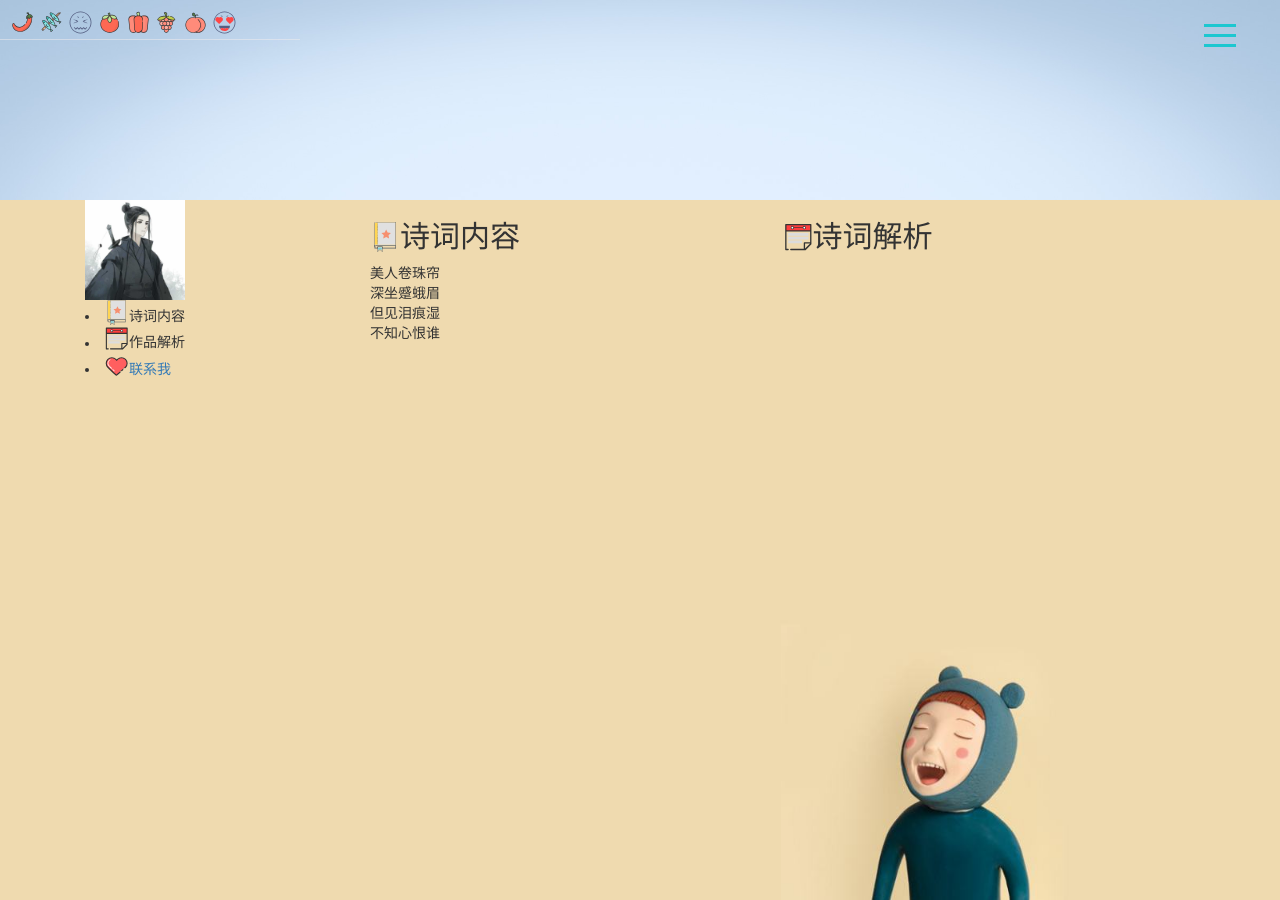
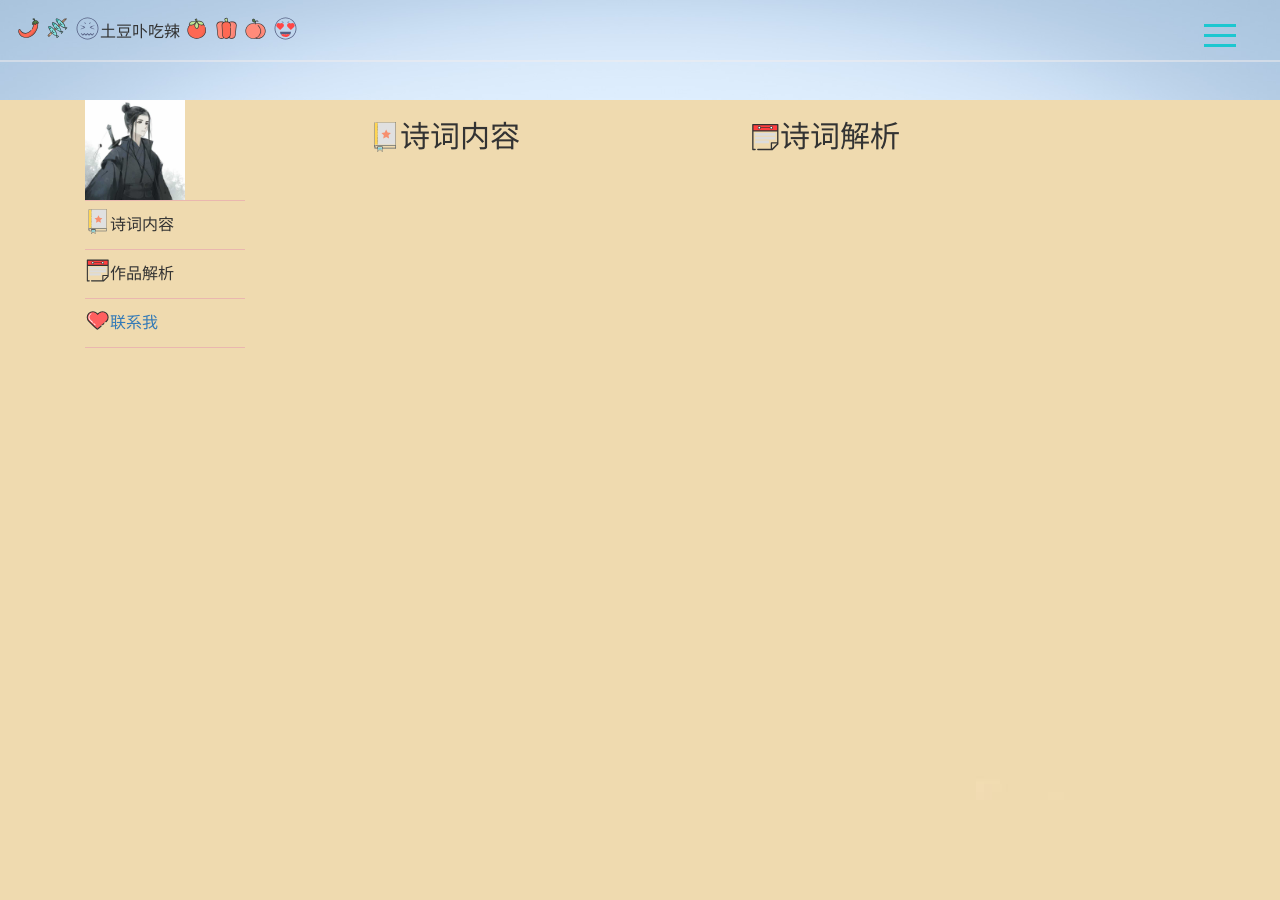
Before and after one commit to Pooo-hxp/poetry, a PHP site: page /axios/info/show.html in a window 1280 px wide. After the commit the page ends 348 px from the top, so only its background shows below. Run offline with PHP 8.4, Linux system fonts and the light colour scheme; some libraries are stand-ins or nearby versions.

Commit message:
更新视图界面

```diff
--- a/Tangshi/axios/info/css/data.css
+++ b/Tangshi/axios/info/css/data.css
@@ -1,33 +1,37 @@
 * {
     padding: 0px;
     margin: 0px;
+    font-size: 16px;
 }
 
 .header{
-    padding: 10px;
-    width: 300px;
-    height: 40px;
-    border-bottom: 1px solid rgba(243, 237, 237,0.5);
+    padding: 1em;
+    border-bottom: 2px solid rgba(243, 237, 237,0.5);
 }
 
 body{
-    background: url(/img/bg520.jpg) no-repeat 0 0;
-    background-size: cover;
+    background: url(https://www.xipengheng.cn/Tangshi/img/bg520.jpg);
 }
+
+ul li{
+    list-style: none;
+    border-bottom: 1px solid rgba(233, 175, 175, 0.8);
+ }
+
 .head{
     width: 100%;
-    height: 200px;
-    background: url(/img/data_bg.jpg) no-repeat;
+    height: 10rem;
+    background: url(https://www.xipengheng.cn/Tangshi/img/data_bg.jpg) no-repeat;
     background-size: 100%;
 }
-
-.center_note{
-    float: left;
-    width: 50%;
-    height: 700px;
+.hxp-li-margin li{
+    line-height:3em;
+    width: 10em;
 }
-.center_life{
-    float: left;
-    width: 50%;
-    height: 700px;
+.hxp-fontfamily{
+    font-family: STXingkai;
 }
+.hxp-size-{
+    height: 20em;
+    overflow-x: hidden;
+}
--- a/Tangshi/axios/info/info.js
+++ b/Tangshi/axios/info/info.js
@@ -1,3 +1,88 @@
 (function () {
     $.fatNav();
+    $('.hxp-size-').niceScroll({
+        cursorcolor: "skyblue",//#CC0071 光标颜色
+        cursoropacitymax: 0.5, //改变不透明度非常光标处于活动状态（scrollabar“可见”状态），范围从1到0
+        touchbehavior: false, //使光标拖动滚动像在台式电脑触摸设备
+        cursorwidth: "6px", //像素光标的宽度
+        cursorborder: "0", //     游标边框css定义
+        cursorborderradius: "3px",//以像素为光标边界半径
+        autohidemode: true //是否隐藏滚动条
+    });
+    let obj = JSON.parse(window.localStorage.getItem('obj'));
+    console.log(obj);/*接受前页面传来的数据*/
+    let content = obj.content.split('。');
+    content.pop();/*去掉空行并格式化诗词*/
+    let title = obj.title;
+    let author = obj.author;
+    if(obj.translation){
+        var translation=obj.translation.replace(/<\/p>/g,"").split('。');
+        /*去掉字符串末尾那个讨厌的换行标签并格式化释义*/
+        var appreciation=obj.appreciation.replace(/<\/p>/g,"");
+    }else{
+        var  translation=['未检索到'];
+        var appreciation='未检索到';
+    }
+
+
+    var vm1 = new Vue({
+        el: '.app1 ',
+        data: {
+        },
+        methods: {
+        },
+        components: {
+            hxp_content: {
+                template: '#hxp-content-info',
+                data: function () {
+                    return {
+                        title: title,
+                        author: author,
+                        content: content,
+                    }
+                },
+                methods: {
+                },
+            },
+
+        }
+    });
+    var vm2 = new Vue({
+        el: '.app2',
+        data: {
+        },
+        methods: {
+        },
+        components: {
+            hxp_translation: {
+                template: '#hxp-translation-info',
+                data: function () {
+                    return {
+                        title: title,
+                        author:author,
+                        translation: translation,
+                    }
+                },
+                methods: {
+                },
+            },
+        }
+    })
+    var vm3 = new Vue({
+        el: '.app3',
+        data: {
+        },
+        methods: {
+        },
+        components: {
+            hxp_appreciation: {
+                template: '#hxp-appreciation-info',
+                data: function () {
+                    return {
+                        appreciation:appreciation,
+                    }
+                },
+            },
+        }
+    })
 }());
--- a/Tangshi/axios/info/show.html
+++ b/Tangshi/axios/info/show.html
@@ -9,7 +9,7 @@
     <link rel="stylesheet" href="/css/fonts.css">
     <link rel="stylesheet" href="css/jquery.fatNav.css">
     <link rel="stylesheet" href="css/data.css">
-    <title>Document</title>
+    <title>Hi、土豆</title>
 </head>
 
 <body>
@@ -23,15 +23,12 @@
             </svg>
             <svg class="icon" style="font-size: 25px;">
                 <use xlink:href="#icon-haipabiaoqing"></use>
-            </svg>
+            </svg><span class="hxp-fontfamily">土豆卟吃辣</span>
             <svg class="icon" style="font-size: 25px;">
                 <use xlink:href="#icon-fanqie"></use>
             </svg>
             <svg class="icon" style="font-size: 25px;">
                 <use xlink:href="#icon-nangua-"></use>
-            </svg>
-            <svg class="icon" style="font-size: 25px;">
-                <use xlink:href="#icon-putao-"></use>
             </svg>
             <svg class="icon" style="font-size: 25px;">
                 <use xlink:href="#icon-taozi-"></use>
@@ -44,21 +41,21 @@
         <div class="fat-nav">
             <div class="fat-nav__wrapper">
                 <ul>
-                    <li><a href="/index.html">Home</a></li>
-                    <li><a href="#about" class="scroll">About Me</a></li>
-                    <li><a href="#services" class="scroll">My Services</a></li>
-                    <li><a href="#skills" class="scroll">My Skills</a></li>
-                    <li><a href="#gallery" class="scroll">My projects</a></li>
-                    <li><a href="#stats" class="scroll">Stats</a></li>
-                    <li><a href="#contact" class="scroll">Contact</a></li>
+                    <li><a href="https://www.xipengheng.cn/Tangshi" class="scroll">返回</a></li>
+                    <li><a href="https://www.xipengheng.cn" class="scroll">我的博客</a></li>
+                    <li><a href="https://www.xipengheng.cn/music/" class="scroll">音乐（PC端）</a></li>
+                    <li><a href="https://github.com/GitHpotato" class="scroll">GitHub</a></li>
+                    <li><a href="mailto:hengxipeng@163.com" class="scroll">联系我</a></li>
                 </ul>
             </div>
         </div>
     </div>
     <div class="container">
-        <div class="col-md-3 hidden-xs ">
-            <div>
-                <div><img src="/img/foo.jpg" alt="图片资源不存在" width='100px' height="100px"></div>
+        <div class="col-md-3 hxp-li-">
+            <ul class="text-left hxp-li-margin">
+                <li>
+                    <img src="/img/foo.jpg" alt="图片资源不存在" width='100px' height="100px">
+                </li>
                 <li><svg class="icon" style="font-size: 25px;">
                         <use xlink:href="#icon-BOOKMARKINGSERVICES"></use>
                     </svg>诗词内容</li>
@@ -68,46 +65,65 @@
                 <li><svg class="icon" style="font-size: 25px;">
                         <use xlink:href="#icon-xihuan"></use>
                     </svg><a href="mailto:hengxipeng@163.com">联系我</a></li>
+            </ul>
         </div>
-
-        </div>
-        <div class="col-md-9">
-            <div class="center">
-                <div class="center_note">
-                    <h2><svg class="icon" style="font-size: 30px;">
+        <div class="col-md-4">
+            <h2 class="hxp-fontfamily"><svg class="icon" style="font-size: 30px;">
                     <use xlink:href="#icon-BOOKMARKINGSERVICES"></use>
                 </svg>诗词内容</h2>
             </h2>
-                    <table>
-                        <tr>
-                            <td>美人卷珠帘</td>
-                        </tr>
-                        <tr>
-                            <td>深坐蹙蛾眉</td>
-                        </tr>
-                        <tr>
-                            <td>但见泪痕湿</td>
-                        </tr>
-                        <tr>
-                            <td>不知心恨谁</td>
-                        </tr>
-                    </table>
+            <!-- /*lead*/ -->
+            <div class="container-fluid hxp-size-">
+                <div class="app1">
+                    <hxp_content></hxp_content>
                 </div>
-                <div class="center_life">
-                    <h2><svg class="icon" style="font-size: 30px;">
+            </div>
+        </div>
+        <div class="col-md-5 ">
+            <h2 class="hxp-fontfamily"><svg class="icon" style="font-size: 30px;">
                     <use xlink:href="#icon-rili"></use>
                 </svg>诗词解析</h2>
             </h2>
+            <div class="container-fluid hxp-size-">
+                <div class="app2">
+                        <hxp_translation></hxp_translation>
                 </div>
             </div>
         </div>
     </div>
+    <div class="app3">
+      <hxp_appreciation></hxp_appreciation>
+    </div>
 
 </body>
+<template id="hxp-content-info">
+    <div class="row-fluid text-center">
+        <h3 class="text-success">《{{title}}》</h3>
+        <h4 class="text-right">--{{author}}&#12288&#12288&#12288</h4>
+        <ul v-for="(item,index) in content">
+            <li>{{item}}</li>
+        </ul>
+    </div>
+</template>
+<template id="hxp-translation-info">
+    <div class="row-fluid">
+        <h3 class="text-warning">{{title}}(解析)</h3>
+        <h4 class="text-right">--{{author}}&#12288&#12288&#12288</h4>
+        <p v-for="(item,idnex) in translation">{{item}}</p>
+    </div>
+</template>
+<template id="hxp-appreciation-info">
+    <div>
+        <p class="lead text-danger">创作背景:</p>
+        <a>{{appreciation}}</a>
+    </div>
+</template>
 <script src="/js/jquery-3.2.1.min.js"></script>
+<script src="/js/jquery.nicescroll.js"></script>
 <script src="/js/bootstrap.min.js"></script>
 <script src="/fonts/iconfont.js"></script>
 <script src="/js/jquery.fatNav.js"></script>
+<script src="https://cdn.jsdelivr.net/npm/vue"></script>
 <script src="info.js"></script>
 
 </html>
```
Lines whose indentation alone changed are shown as unchanged.
